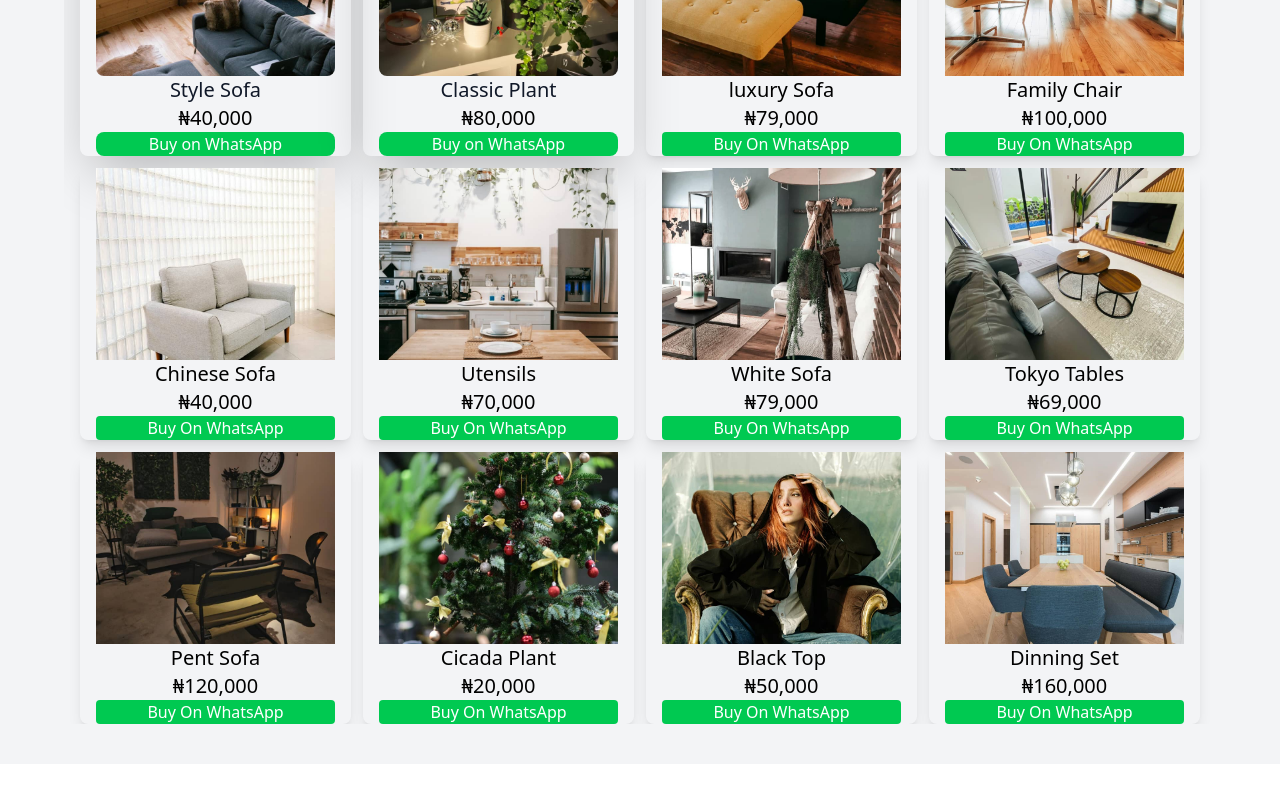
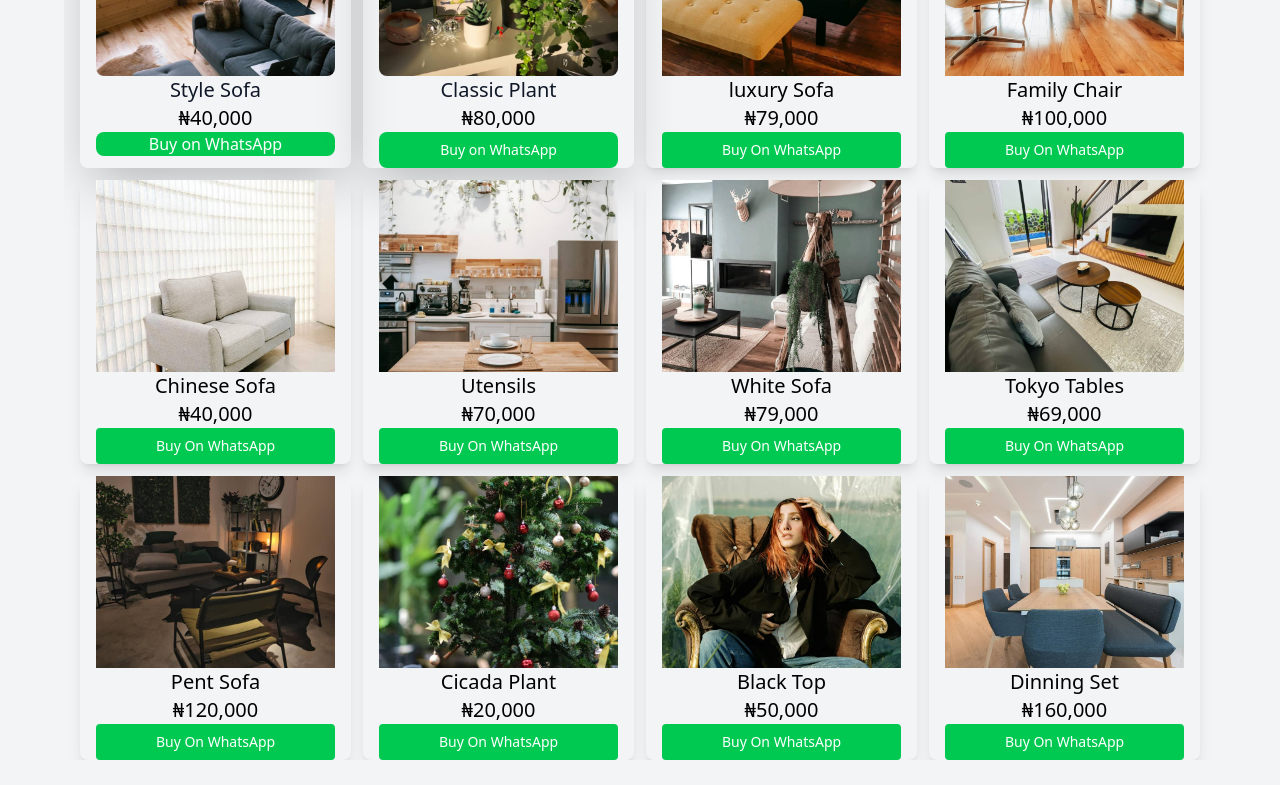
Before and after one commit to Goodluckdiamond/ShopEase, a plain HTML site: page shop.html in a window 1280 px wide. Shown: the part 500-1285 px from the top of the page. Drawn offline with Linux system fonts and the light colour scheme; some packages are replaced by stand-ins of ours; a script that the page names is missing.

Commit message:
Update shop.html

```diff
--- a/shop.html
+++ b/shop.html
@@ -122,7 +122,7 @@
         <p class="text-lg sm:text-xl font-medium text-gray-900   min-h-[80px] flex items-center justify-center line-clamp-2">Classic Plant</p>
             <p class="text-lg sm:text-xl text-center ">₦80,000</p>
             <a href="https://wa.me/2348102697359?text=Hello%20I%20want%20to%20buy%20Classic%20Bed"
-   class="block  bg-green-500 text-white text-center py-1.5 sm:py-2 rounded-lg font-medium mt-auto">
+   class="block  bg-green-500 text-white text-center py-2 sm:py-2 rounded-lg font-medium mt-auto text-sm sm:text-base ">
    Buy on WhatsApp </a>
     </div>
     <!------------------PRODUCT CARD---------------->
@@ -130,8 +130,8 @@
         <img  src="image/seven.jpg" alt="luxurious Sofa" class="w-full h-48  object-cover zoomable">
         <p class="text-lg sm:text-xl text-center font-medium min-h-[80px] flex items-center justify-center line-clamp-2">luxury Sofa</p>
         <p class="text-lg sm:text-xl text-center">₦79,000</p>
-         <a href="https://wa.me/2348102697359?text=Hello%20I%20want%20to%20buy%20Luxurious%20Sofa" class="block py-1.5
-         sm:py-2 mt-auto bg-green-500 text-white font-medium text-center rounded">Buy On WhatsApp</a>
+         <a href="https://wa.me/2348102697359?text=Hello%20I%20want%20to%20buy%20Luxurious%20Sofa" class="block py-2
+         sm:py-2 mt-auto bg-green-500 text-white font-medium text-center rounded text-sm sm:text-base ">Buy On WhatsApp</a>
     </div>
 
     <!------------------PRODUCT CARD---------------->
@@ -139,7 +139,7 @@
         <img  src="image/two.jpg" alt="Family Chair" class="w-full h-48 object-cover zoomable">
         <p class="text-lg sm:text-xl text-center font-medium min-h-[80px] flex items-center justify-center line-clamp-2">Family Chair</p>
         <p class="text-lg sm:text-xl text-center">₦100,000</p>
-         <a href="https://wa.me/2348102697359?text=Hello%20I%20want%20to%20buy%20Family%20Chair" class="block py-1.5 sm:py-2 mt-auto bg-green-500 text-white font-medium text-center rounded">Buy On WhatsApp</a>
+         <a href="https://wa.me/2348102697359?text=Hello%20I%20want%20to%20buy%20Family%20Chair" class="block py-2 text-sm sm:text-base  sm:py-2 mt-auto bg-green-500 text-white font-medium text-center rounded">Buy On WhatsApp</a>
     </div>
 
     <!------------------PRODUCT CARD---------------->
@@ -147,7 +147,7 @@
         <img src="image/twentyone.jpg" alt="Chinese Sofa" class="w-full h-48 object-cover zoomable">
         <p class="text-lg sm:text-xl text-center font-medium min-h-[80px] flex items-center justify-center line-clamp-2">Chinese Sofa</p>
         <p class="text-lg sm:text-xl text-center">₦40,000</p>
-         <a href="https://wa.me/2348102697359?text=Hello%20I%20want%20to%20buy%20Chinese%20Sofa" class="block py-1.5 sm:py-2 mt-auto bg-green-500 text-white font-medium text-center rounded">Buy On WhatsApp</a>
+         <a href="https://wa.me/2348102697359?text=Hello%20I%20want%20to%20buy%20Chinese%20Sofa" class="block py-2 text-sm sm:text-base  sm:py-2 mt-auto bg-green-500 text-white font-medium text-center rounded">Buy On WhatsApp</a>
 
     </div>
 
@@ -156,14 +156,14 @@
         <img src="image/twelve.jpg" alt="Kitchen Utensils" class="w-full h-48  object-cover zoomable">
         <p class="text-lg sm:text-xl text-center font-medium min-h-[80px] flex items-center justify-center line-clamp-2"> Utensils</p>
         <p class="text-lg sm:text-xl text-center">₦70,000</p>
-         <a href="https://wa.me/2348102697359?text=Hello%20I%20want%20to%20buy%20Kitchen%20Utensils" class="block py-1.5 sm:py-2 mt-auto bg-green-500 text-white font-medium text-center rounded">Buy On WhatsApp</a></div>
+         <a href="https://wa.me/2348102697359?text=Hello%20I%20want%20to%20buy%20Kitchen%20Utensils" class="block py-2 text-sm sm:text-base  sm:py-2 mt-auto bg-green-500 text-white font-medium text-center rounded">Buy On WhatsApp</a></div>
 
          <!------------------PRODUCT CARD---------------->
     <div class="px-4 shadow-lg rounded-lg overflow-hidden flex flex-col h-full">
         <img src="image/three.jpg" alt="White Sofa" class="w-full h-48 object-cover zoomable">
         <p class="text-lg sm:text-xl text-center font-medium min-h-[80px] flex items-center justify-center line-clamp-2">White Sofa</p>
         <p class="text-lg sm:text-xl text-center">₦79,000</p>
-         <a href="https://wa.me/2348102697359?text=Hello%20I%20want%20to%20buy%20White%20Sofa" class="block py-1.5 sm:py-2 mt-auto bg-green-500 text-white font-medium text-center rounded">Buy On WhatsApp</a>
+         <a href="https://wa.me/2348102697359?text=Hello%20I%20want%20to%20buy%20White%20Sofa" class="block py-2 text-sm sm:text-base  sm:py-2 mt-auto bg-green-500 text-white font-medium text-center rounded">Buy On WhatsApp</a>
 
     </div>
 
@@ -172,7 +172,7 @@
         <img src="image/thirteen.jpg" alt="Tokyo Tables" class="w-full h-48  object-cover zoomable">
         <p class="text-lg sm:text-xl text-center font-medium min-h-[80px] flex items-center justify-center line-clamp-2">Tokyo Tables</p>
         <p class="text-lg sm:text-xl text-center">₦69,000</p>
-         <a href="https://wa.me/2348102697359?text=Hello%20I%20want%20to%20buy%20Tokyo%20Tables" class="block py-1.5 sm:py-2 mt-auto bg-green-500 text-white font-medium text-center rounded">Buy On WhatsApp</a>
+         <a href="https://wa.me/2348102697359?text=Hello%20I%20want%20to%20buy%20Tokyo%20Tables" class="block py-2 text-sm sm:text-base  sm:py-2 mt-auto bg-green-500 text-white font-medium text-center rounded">Buy On WhatsApp</a>
     </div>
 
     <!------------------PRODUCT CARD---------------->
@@ -180,7 +180,7 @@
         <img src="image/ten.jpg" alt="PentHouse Sofa" class="w-full h-48  object-cover zoomable">
         <p class="text-lg sm:text-xl text-center font-medium min-h-[80px] flex items-center justify-center line-clamp-2"> Pent Sofa</p>
         <p class="text-lg sm:text-xl text-center">₦120,000</p>
-         <a href="https://wa.me/2348102697359?text=Hello%20I%20want%20to%20buy%20Penthouse%20Sofa" class="block py-1.5 sm:py-2 mt-auto  bg-green-500 text-white font-medium text-center rounded">Buy On WhatsApp</a>
+         <a href="https://wa.me/2348102697359?text=Hello%20I%20want%20to%20buy%20Penthouse%20Sofa" class="block py-2 text-sm sm:text-base  sm:py-2 mt-auto  bg-green-500 text-white font-medium text-center rounded">Buy On WhatsApp</a>
     </div>
 
     <!------------------PRODUCT CARD---------------->
@@ -188,7 +188,7 @@
         <img src="image/sixteen.jpg" class="w-full h-48  object-cover zoomable">
         <p class="text-lg sm:text-xl text-center font-medium min-h-[80px] flex items-center justify-center line-clamp-2">Cicada Plant</p>
         <p class="text-lg sm:text-xl text-center">₦20,000</p>
-         <a href="https://wa.me/2348102697359?text=Hello%20I%20want%20to%20buy%20Cicada%20Plant" class="block py-1.5 sm:py-2 mt-auto bg-green-500 text-white font-medium text-center rounded">Buy On WhatsApp</a>
+         <a href="https://wa.me/2348102697359?text=Hello%20I%20want%20to%20buy%20Cicada%20Plant" class="block py-2 text-sm sm:text-base  sm:py-2 mt-auto bg-green-500 text-white font-medium text-center rounded">Buy On WhatsApp</a>
     </div>
 
     <!------------------PRODUCT CARD---------------->
@@ -196,7 +196,7 @@
         <img src="image/six.jpg" alt="Black Top" class="w-full h-48  object-cover zoomable">
         <p class="text-lg sm:text-xl text-center font-medium min-h-[80px] flex items-center justify-center line-clamp-2">Black Top</p>
         <p class="text-lg sm:text-xl text-center">₦50,000</p>
-         <a href="https://wa.me/2348102697359?text=Hello%20I%20want%20to%20buy%20Black%20Top" class="block py-1.5 sm:py-2 mt-auto bg-green-500 text-white font-medium text-center rounded">Buy On WhatsApp</a>
+         <a href="https://wa.me/2348102697359?text=Hello%20I%20want%20to%20buy%20Black%20Top" class="block py-2 text-sm sm:text-base  sm:py-2 mt-auto bg-green-500 text-white font-medium text-center rounded">Buy On WhatsApp</a>
     </div>
 
     <!------------------PRODUCT CARD---------------->
@@ -204,7 +204,7 @@
         <img src="image/seventeen.jpg" alt="Dinning Set" class="w-full h-48  object-cover zoomable">
         <p class="text-lg sm:text-xl text-center font-medium min-h-[80px] flex items-center justify-center line-clamp-2">Dinning Set</p>
         <p class="text-lg sm:text-xl text-center">₦160,000</p>
-         <a href="https://wa.me/2348102697359?text=Hello%20I%20want%20to%20buy%20Dining%20Set" class="block py-1.5 sm:py-2 mt-auto bg-green-500 text-white font-medium text-center rounded">Buy On WhatsApp</a>
+         <a href="https://wa.me/2348102697359?text=Hello%20I%20want%20to%20buy%20Dining%20Set" class="block py-2 text-sm sm:text-base  sm:py-2 mt-auto bg-green-500 text-white font-medium text-center rounded">Buy On WhatsApp</a>
 
     </div>
 
```
